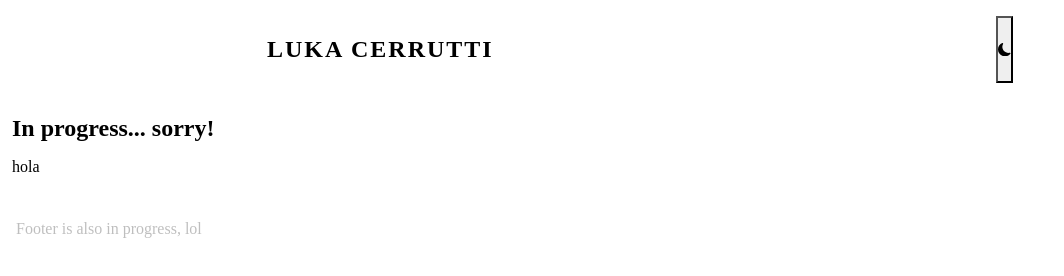
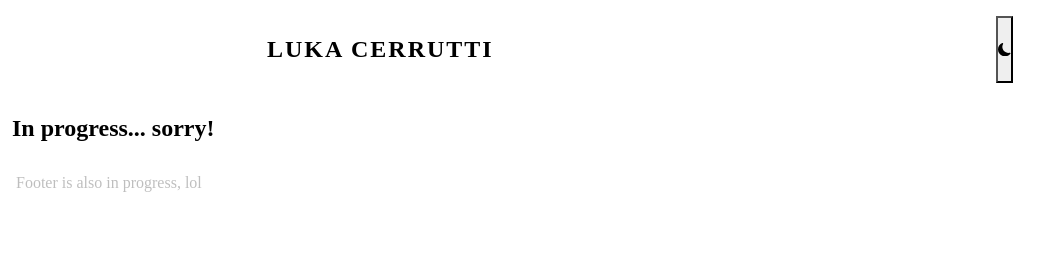
Before and after one commit to lukacerr/portfolio, a Gatsby site: page / in a window 1280 px wide. Shown: the whole page, without its empty margins (0-1064 px from the left). Built offline with nearby package versions, Linux system fonts and the light colour scheme; Gatsby itself is replaced by a stand-in of ours.

Commit message:
in progress...

```diff
--- a/package.json
+++ b/package.json
@@ -38,6 +38,9 @@
     "@chakra-ui/react": "^1.8.6",
     "@emotion/react": "^11.8.1",
     "@emotion/styled": "^11.8.1",
+    "@fontsource/montserrat": "^4.5.5",
+    "@fontsource/noto-sans": "^4.5.4",
+    "@fontsource/poppins": "^4.5.2",
     "framer-motion": "^6.2.8",
     "gatsby": "^4.8.2",
     "gatsby-plugin-image": "^2.9.0",
--- a/src/pages/index.tsx
+++ b/src/pages/index.tsx
@@ -5,7 +5,6 @@ function IndexPage(): JSX.Element {
   return (
     <Chakra.Box p={4}>
       <Chakra.Heading mb={4}>In progress... sorry!</Chakra.Heading>
-      <Chakra.Text>hola</Chakra.Text>
     </Chakra.Box>
   );
 }
--- a/theme.js
+++ b/theme.js
@@ -1,10 +1,8 @@
 import { extendTheme } from '@chakra-ui/react';
 
-/*
 import '@fontsource/montserrat/variable.css';
 import '@fontsource/poppins';
 import '@fontsource/noto-sans';
-*/
 
 const theme = extendTheme({
   fonts: {
```
Also changed, not shown: 1 other file.
